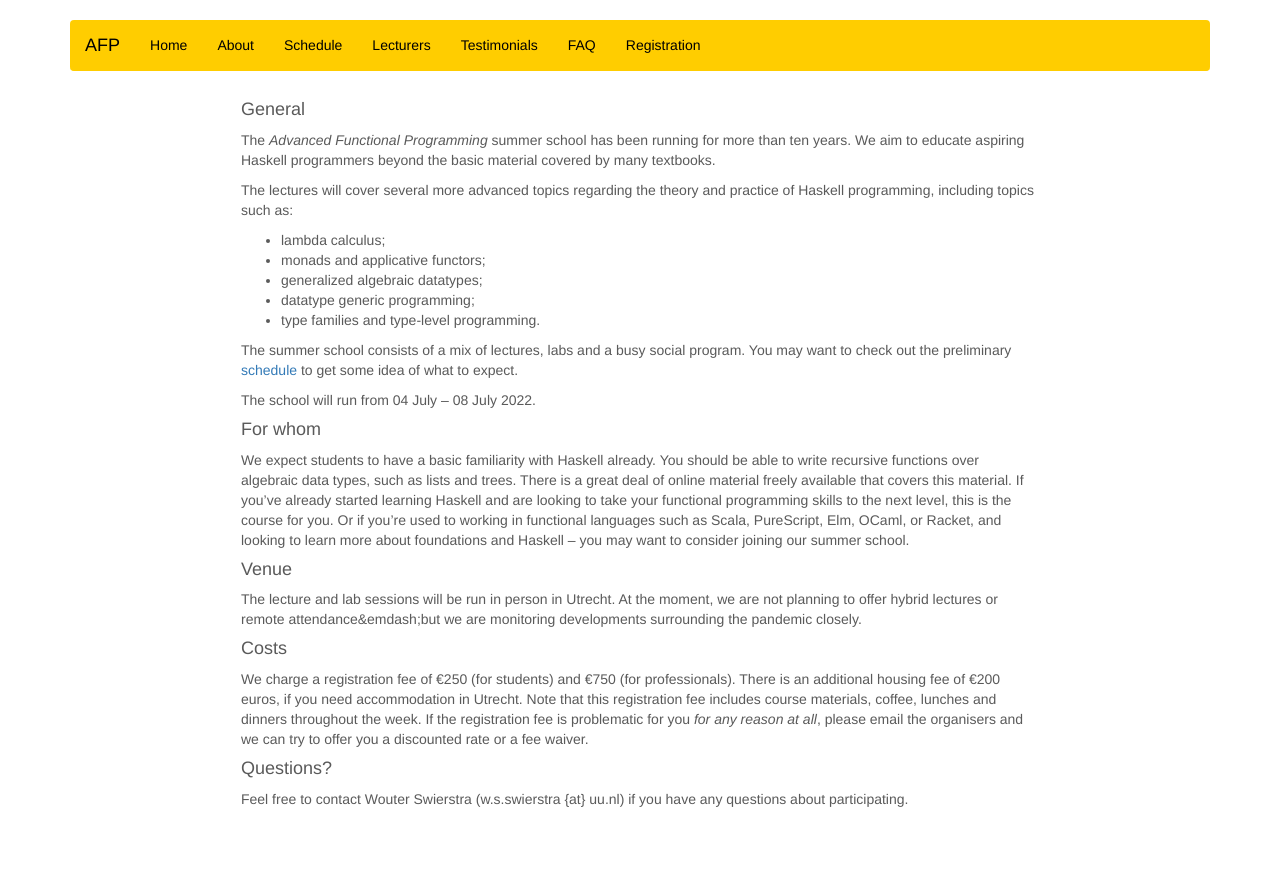
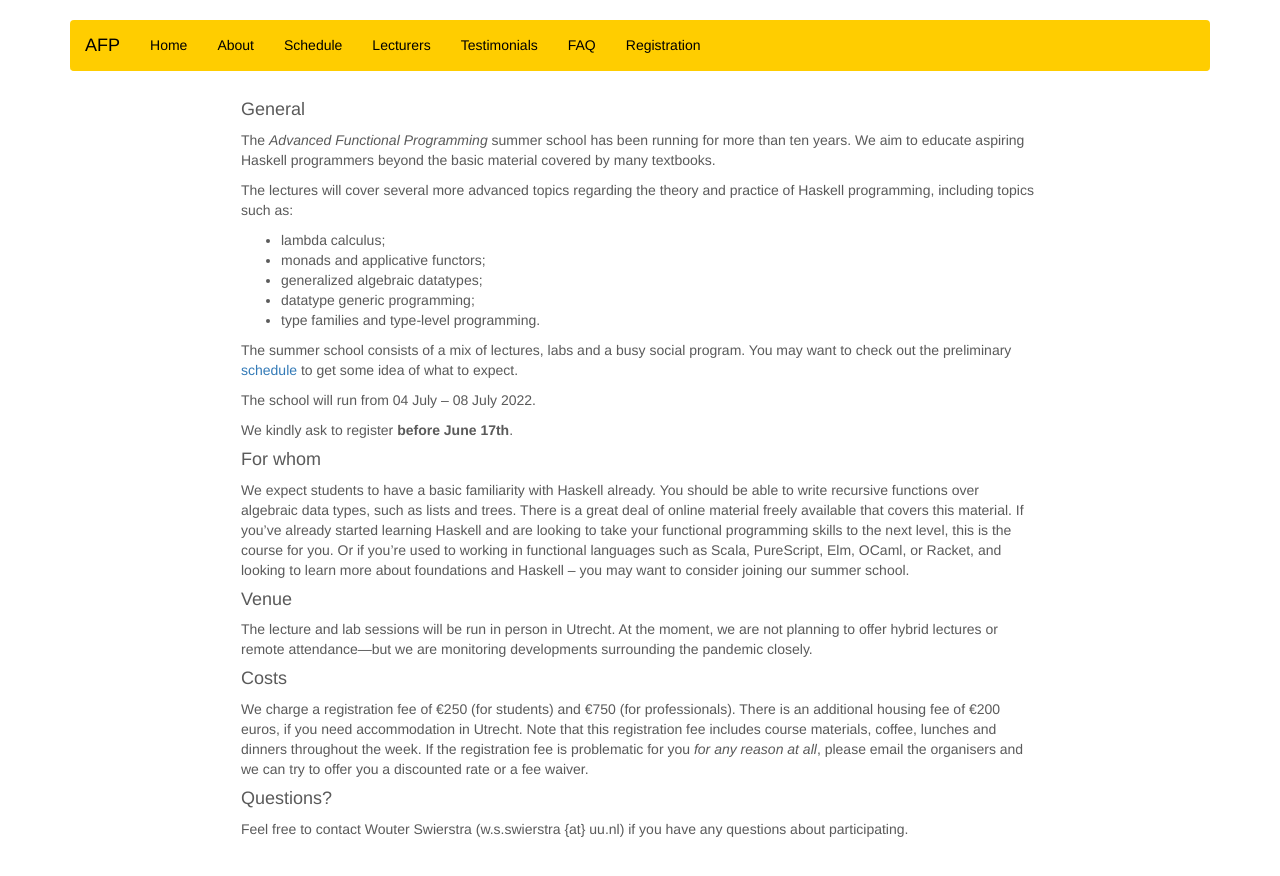
Before and after one commit to uu-afp/uu-afp.github.io, a Jekyll site: the page built from about.md, in a window 1280 px wide. Shown: the top 876 px of the page. Built offline with Jekyll 4.4.1, drawn with Linux system fonts in a browser that asks for light colours; nearby versions of some CDN libraries; some of the changed lines change nothing that is shown.

Commit message:
Added deadline.

```diff
--- a/about.md
+++ b/about.md
@@ -26,6 +26,8 @@ social program. You may want to check out the preliminary
 
 The school will run from 04 July &ndash; 08 July 2022.
 
+We kindly ask to register **before June 17th**.
+
 #### For whom
 
 We expect students to have a basic familiarity with Haskell
@@ -43,7 +45,7 @@ summer school.
 
 The lecture and lab sessions will be run in person in Utrecht. At the
 moment, we are not planning to offer hybrid lectures or remote
-attendance&emdash;but we are monitoring developments surrounding the
+attendance&mdash;but we are monitoring developments surrounding the
 pandemic closely.
 
 
```
